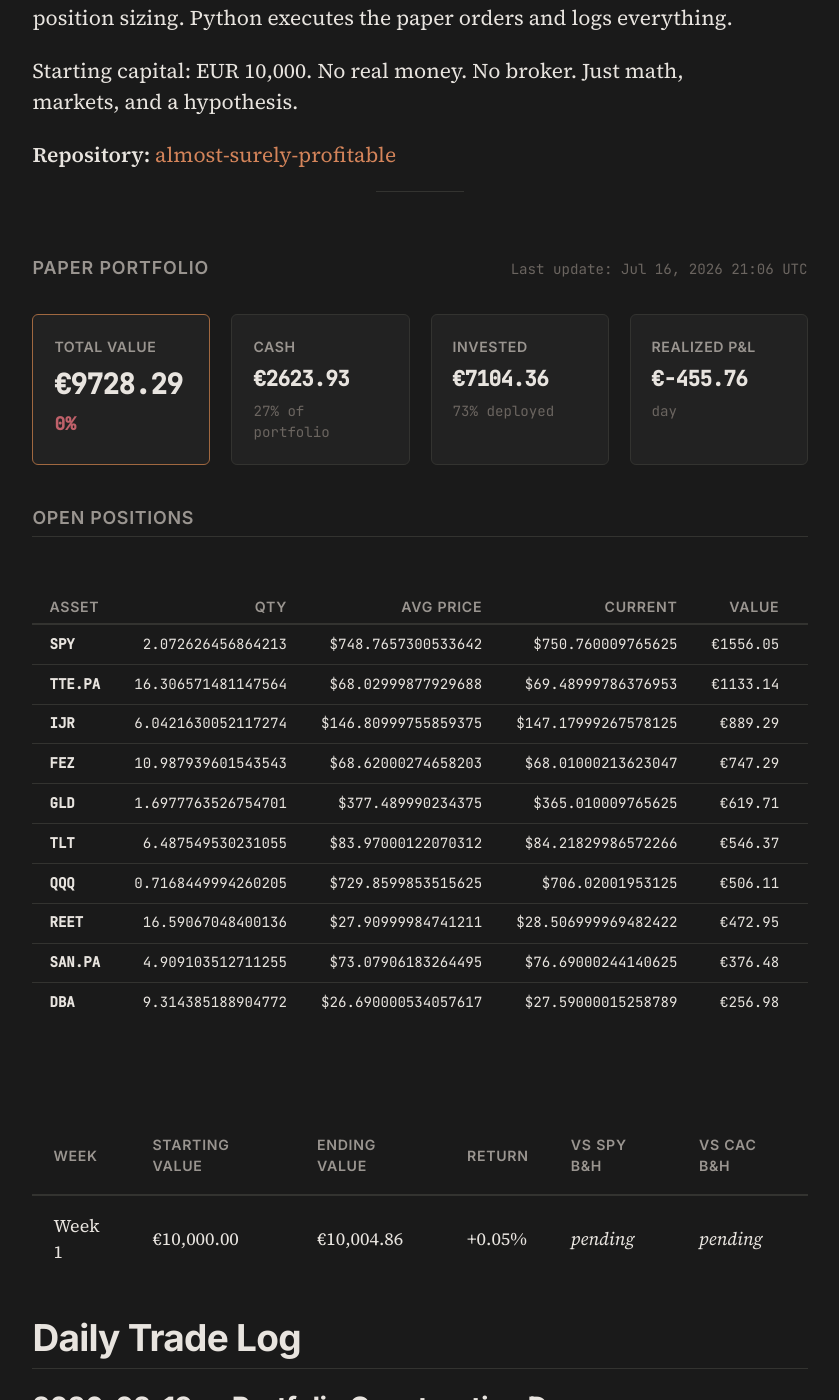
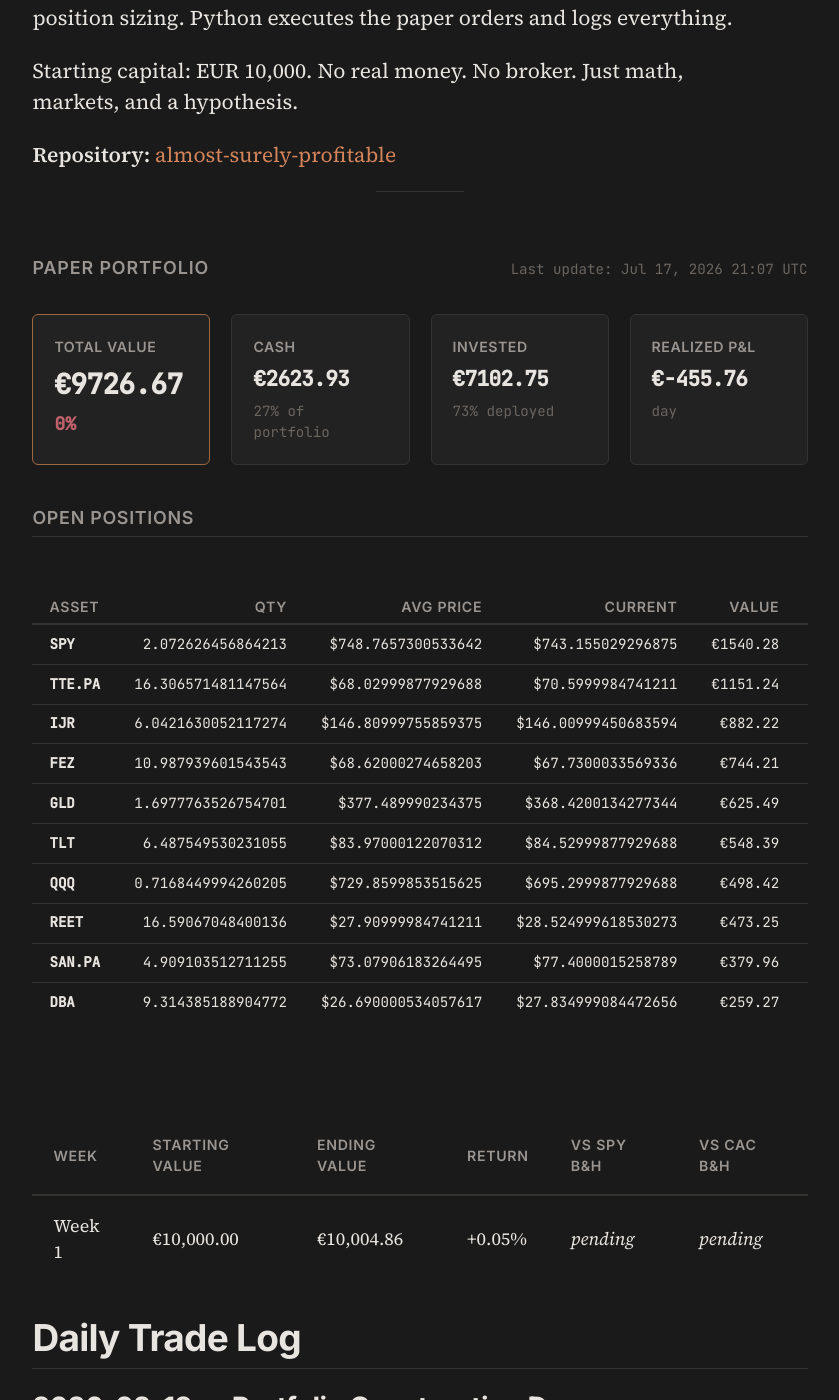
Before and after one commit to Alm0stSurely/alm0stsurely.github.io, a Jekyll site: the page built from trading.md, in a window 1280 px wide and 1400 px high, scrolled down 854 px. Shown: the whole window, without its empty margins (220-1059 px from the left). Built offline with Jekyll 4.4.1, drawn with Linux system fonts in a browser that asks for light colours.

```diff
--- a/_data/portfolio.json
+++ b/_data/portfolio.json
@@ -6,94 +6,94 @@
       "ticker": "SPY",
       "quantity": 2.072626456864213,
       "avg_price": 748.7657300533642,
-      "current_price": 750.760009765625,
-      "market_value": 1556.0450589958693,
-      "unrealized_pnl": 4.133396894019238,
-      "unrealized_pnl_pct": 0.0026634227932929647
+      "current_price": 743.155029296875,
+      "market_value": 1540.2827752724027,
+      "unrealized_pnl": -11.628886829447538,
+      "unrealized_pnl_pct": -0.7493265959286507
     },
     {
       "ticker": "TTE.PA",
       "quantity": 16.306571481147564,
       "avg_price": 68.02999877929688,
-      "current_price": 69.48999786376953,
-      "market_value": 1133.1436173903494,
-      "unrealized_pnl": 23.80757943336337,
-      "unrealized_pnl_pct": 0.021461107021465482
+      "current_price": 70.5999984741211,
+      "market_value": 1151.2439216871646,
+      "unrealized_pnl": 41.90788373017858,
+      "unrealized_pnl_pct": 3.7777447316467274
     },
     {
       "ticker": "IJR",
       "quantity": 6.0421630052117274,
       "avg_price": 146.80999755859375,
-      "current_price": 147.17999267578125,
-      "market_value": 889.2855068529385,
-      "unrealized_pnl": 2.2355708091792903,
-      "unrealized_pnl_pct": 0.0025202310696846803
+      "current_price": 146.00999450683594,
+      "market_value": 882.2161872003717,
+      "unrealized_pnl": -4.833748843387525,
+      "unrealized_pnl_pct": -0.5449240958120165
     },
     {
       "ticker": "FEZ",
       "quantity": 10.987939601543543,
       "avg_price": 68.62000274658203,
-      "current_price": 68.01000213623047,
-      "market_value": 747.2897957737478,
-      "unrealized_pnl": -6.7026498634476654,
-      "unrealized_pnl_pct": -0.008889545117104308
+      "current_price": 67.7300033569336,
+      "market_value": 744.2131860983277,
+      "unrealized_pnl": -9.779259538867677,
+      "unrealized_pnl_pct": -1.2969970183989405
     },
     {
       "ticker": "GLD",
       "quantity": 1.6977763526754701,
       "avg_price": 377.489990234375,
-      "current_price": 365.010009765625,
-      "market_value": 619.7053630699205,
-      "unrealized_pnl": -21.188215721695478,
-      "unrealized_pnl_pct": -0.033060427538757944
+      "current_price": 368.4200134277344,
+      "market_value": 625.4947866499866,
+      "unrealized_pnl": -15.398792141629428,
+      "unrealized_pnl_pct": -2.402706572698598
     },
     {
       "ticker": "TLT",
       "quantity": 6.487549530231055,
       "avg_price": 83.97000122070312,
-      "current_price": 84.21829986572266,
-      "market_value": 546.3703917307272,
-      "unrealized_pnl": 1.6108497578534675,
-      "unrealized_pnl_pct": 0.002956992275930946
+      "current_price": 84.52999877929688,
+      "market_value": 548.3925538710591,
+      "unrealized_pnl": 3.6330118981854866,
+      "unrealized_pnl_pct": 0.6669019297997708
     },
     {
       "ticker": "QQQ",
       "quantity": 0.7168449994260205,
       "avg_price": 729.8599853515625,
-      "current_price": 706.02001953125,
-      "market_value": 506.1069204956379,
-      "unrealized_pnl": -17.089560284778262,
-      "unrealized_pnl_pct": -0.03266375236180286
+      "current_price": 695.2999877929688,
+      "market_value": 498.4223193503628,
+      "unrealized_pnl": -24.774161430053425,
+      "unrealized_pnl_pct": -4.73515444773243
     },
     {
       "ticker": "REET",
       "quantity": 16.59067048400136,
       "avg_price": 27.90999984741211,
-      "current_price": 28.506999969482422,
-      "market_value": 472.95024298111974,
-      "unrealized_pnl": 9.904632304177143,
-      "unrealized_pnl_pct": 0.021390187220859766
+      "current_price": 28.524999618530273,
+      "market_value": 473.2488692273003,
+      "unrealized_pnl": 10.20325855035776,
+      "unrealized_pnl_pct": 2.2035104782531594
     },
     {
       "ticker": "SAN.PA",
       "quantity": 4.909103512711255,
       "avg_price": 73.07906183264495,
-      "current_price": 76.69000244140625,
-      "market_value": 376.4791603749421,
-      "unrealized_pnl": 17.7264812266618,
-      "unrealized_pnl_pct": 0.04941142535505653
+      "current_price": 77.4000015258789,
+      "market_value": 379.9646193745486,
+      "unrealized_pnl": 21.21194022626827,
+      "unrealized_pnl_pct": 5.912691795536643
     },
     {
       "ticker": "DBA",
       "quantity": 9.314385188904772,
       "avg_price": 26.690000534057617,
-      "current_price": 27.59000015258789,
-      "market_value": 256.98388878314506,
-      "unrealized_pnl": 8.382943116858325,
-      "unrealized_pnl_pct": 0.03372047959990987
+      "current_price": 27.834999084472656,
+      "market_value": 259.26590320559,
+      "unrealized_pnl": 10.66495753930326,
+      "unrealized_pnl_pct": 4.289990736245841
     }
   ],
-  "positions_value": 7104.359946448398,
-  "total_value": 9728.285073617739,
-  "last_updated": "2026-07-16T21:06:27.305431"
+  "positions_value": 7102.745121937114,
+  "total_value": 9726.670249106455,
+  "last_updated": "2026-07-17T21:07:02.097557"
 }
```
Also changed, not shown: _trading_analysis.md (+29 -30 lines).
